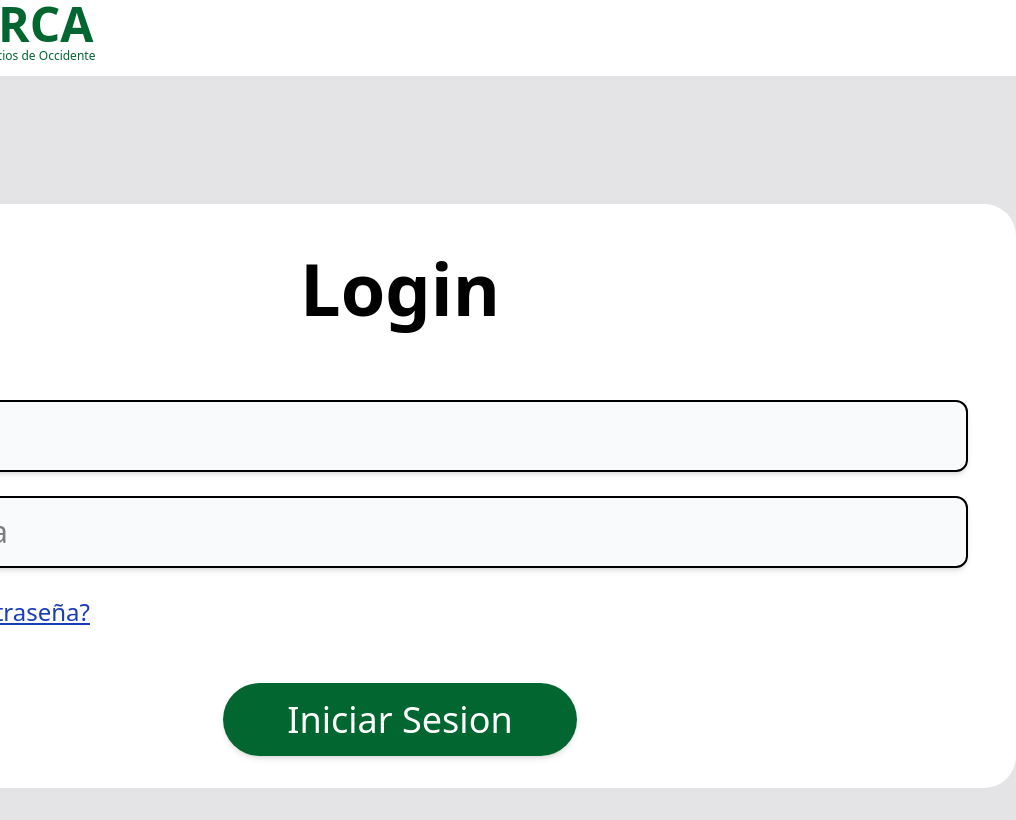
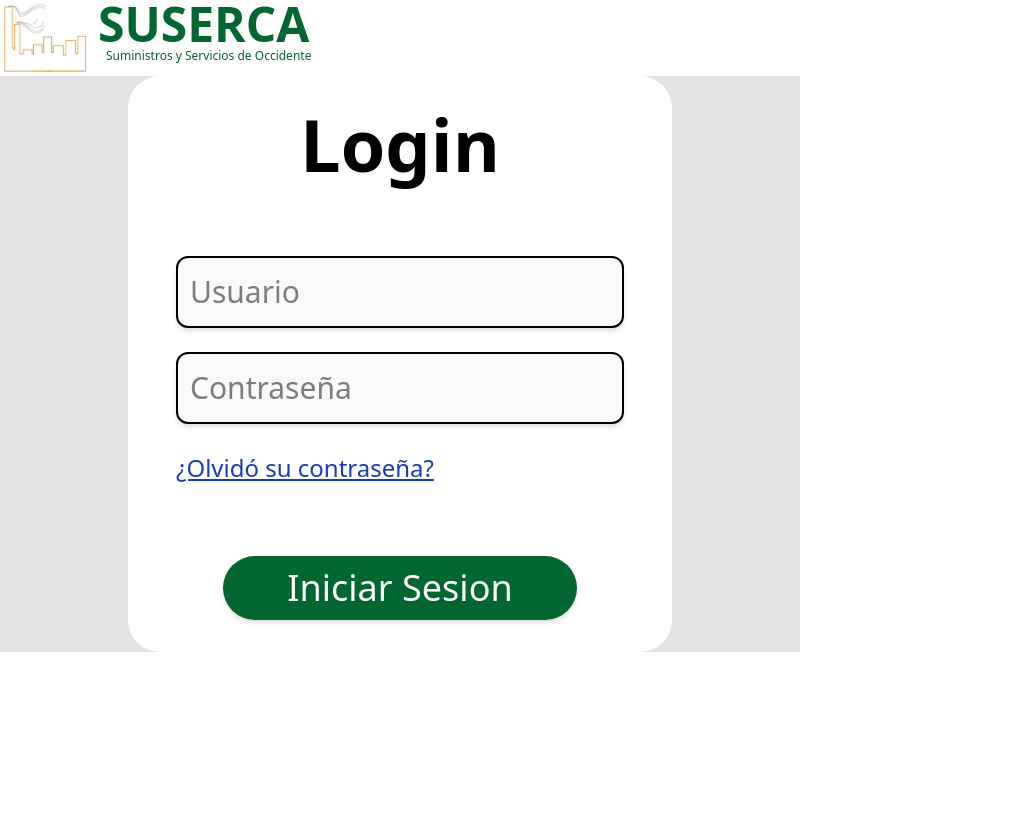
Before and after one commit to fbennassar/SUSERCA, an Electron app: page app-electron/src/views/login.html in a window 800 px wide. Shown: the whole page, 1016 px wide, since content can reach past the window. Drawn offline with Linux system fonts and the light colour scheme.

Commit message:
Refactor login page structure and styles; add responsive breakpoints and form functionality

```diff
--- a/app-electron/src/views/input.css
+++ b/app-electron/src/views/input.css
@@ -1 +1,19 @@
 @import "tailwindcss";
+
+@theme {
+
+    /* Breakpoints de anchura */
+    --breakpoint-pantallaSmW: 800px;
+    --breakpoint-pantallaMdW: 1080px;
+    --breakpoint-pantallaLgW: 1360px;
+    --breakpoint-pantallaXlW: 1640px;
+    --breakpoint-pantalla2xlW: 1920px;
+
+    /* Breakpoints de altura */
+    --breakpoint-pantallaSmH: 600px;
+    --breakpoint-pantallaMdH: 720px;
+    --breakpoint-pantallaLgH: 840px;
+    --breakpoint-pantallaXlH: 960px;
+    --breakpoint-pantalla2xlH: 1080px;
+
+}
--- a/app-electron/src/views/login.html
+++ b/app-electron/src/views/login.html
@@ -1,11 +1,18 @@
 <!DOCTYPE html>
 <html>
+
     <head>
+
         <meta charset="UTF-8">
         <title>SUSERCA LOGIN</title>
         <link rel="stylesheet" href="../assets/output.css">
+
     </head>
-    <header class="bg-white flex gap-2 min-w-screen justify-start">
+
+    <body class="">
+
+        <header class="bg-white flex gap-2 min-w-full justify-start">
+
             <div class="">
                 <img src="../assets/icons/logo.jpg" alt="logo SUSERCA" height="90" width="90" class=" p-1">
             </div>
@@ -13,20 +20,37 @@
                 <h1 class=" text-green-800 font-bold text-5xl">SUSERCA</h1>
                 <p class=" text-green-800  text-xs pl-2">Suministros y Servicios de Occidente</p>
             </div>
+
         </header>
-    <body class="grid place-content-center bg-zinc-200">
-        <div class="bg-white rounded-4xl xl:ml-86 xl:mr-86 lg:ml-43 lg:mr-43 mb-8 mt-32 pt-4 pb-4">
+
+        <main class="grid place-content-center bg-zinc-200">
+
+            <div class="
+            bg-white rounded-4xl
+            pantallaSmW: pantallaSmH:
+            pantallaMdW: pantallaMdH:
+            pantallaLgW: pantallaLgH:
+            pantallaXlW: pantallaXlH:
+            pantalla2xlW: pantalla2xlH:">
                 <h1 class="text-center text-7xl font-bold pb-16 pt-8">Login</h1>
+                <form action="../scripts/login.js">
                         <div class="text-center text-3xl pl-12 pr-12 pt-3 pb-3">
-                    <input class=" bg-gray-50 border-2 border-black shadow-md rounded-xl w-full h-18 pl-3 pb-2 pt-2" type="text" name="user" placeholder="Usuario" required>
+                            <input class=" bg-gray-50 border-2 border-black shadow-md rounded-xl h-18 pl-3 pb-2 pt-2" type="text" name="user" placeholder="Usuario" required>
                         </div>
                         <div class="text-center text-3xl pl-12 pr-12 pt-3 pb-3">
-                    <input class=" bg-gray-50 border-2 border-black shadow-md rounded-xl w-full h-18 pl-3 pb-2 pt-2" type="password" name="password" placeholder="Contraseña" required>
+                            <input class=" bg-gray-50 border-2 border-black shadow-md rounded-xl h-18 pl-3 pb-2 pt-2" type="password" name="password" placeholder="Contraseña" required>
                         </div>
                     <p class=" text-2xl pl-12 text-blue-800 underline pt-4 pb-4"><a href="../views/recover.html">¿Olvidó su contraseña?</a></p>
-            <div class="text-4xl text-center ml-94 mr-94 mt-14 mb-8 min-w-120 ">
-                <a class="bg-green-800 text-white rounded-full shadow-md pt-3 pb-3 pl-16 pr-16 hover:bg-orange-500 transition" href="../views/dashboard.html" target="_self" aria-label="" title="">Iniciar Sesion</a>
+                    <div class="text-4xl text-center mt-14 mb-8">
+                        <button type="submit" class="bg-green-800 text-white rounded-full shadow-md pt-3 pb-3 pl-16 pr-16 hover:bg-orange-500 transition">
+                            Iniciar Sesion
+                        </button>
                     </div>
+                </form>
             </div>
+
+        </main>
+
     </body>
+
 </html>
```
Also changed, not shown: app-electron/src/assets/output.css. Lines whose indentation alone changed are shown as unchanged.
